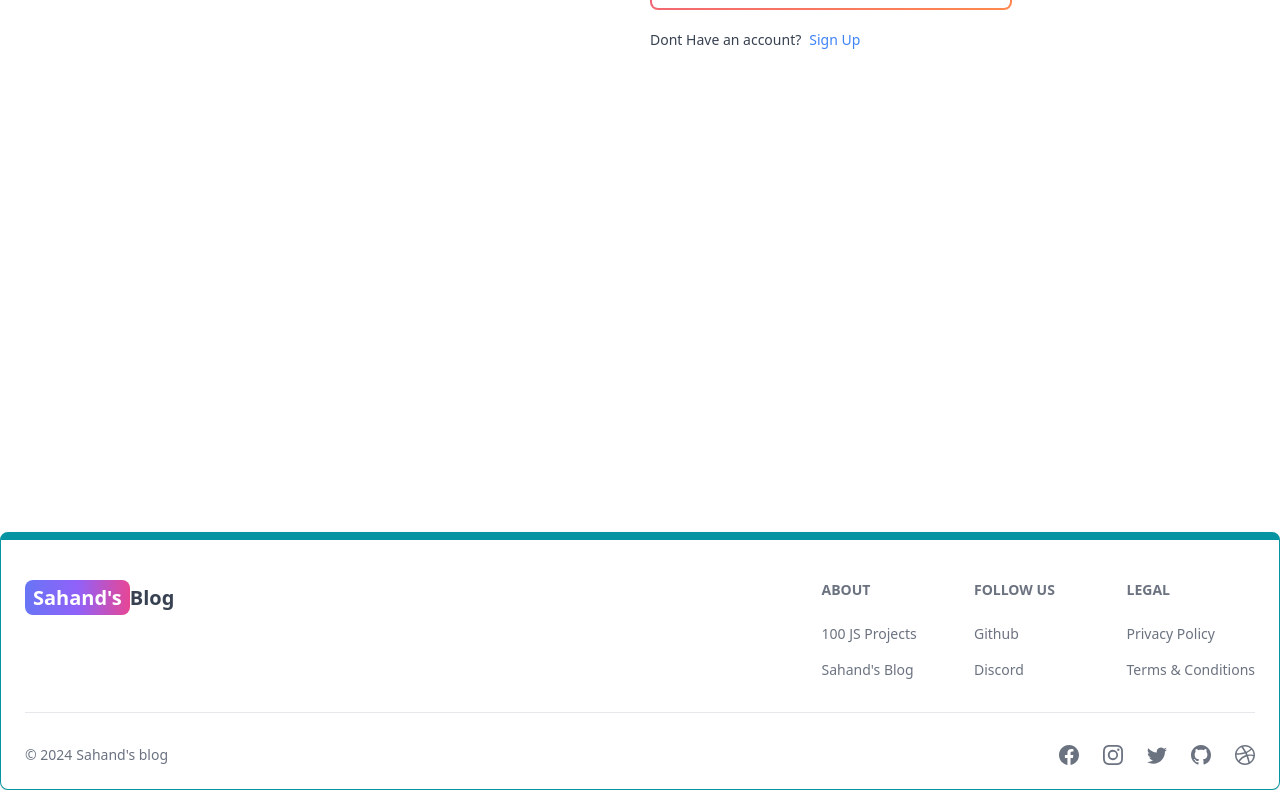
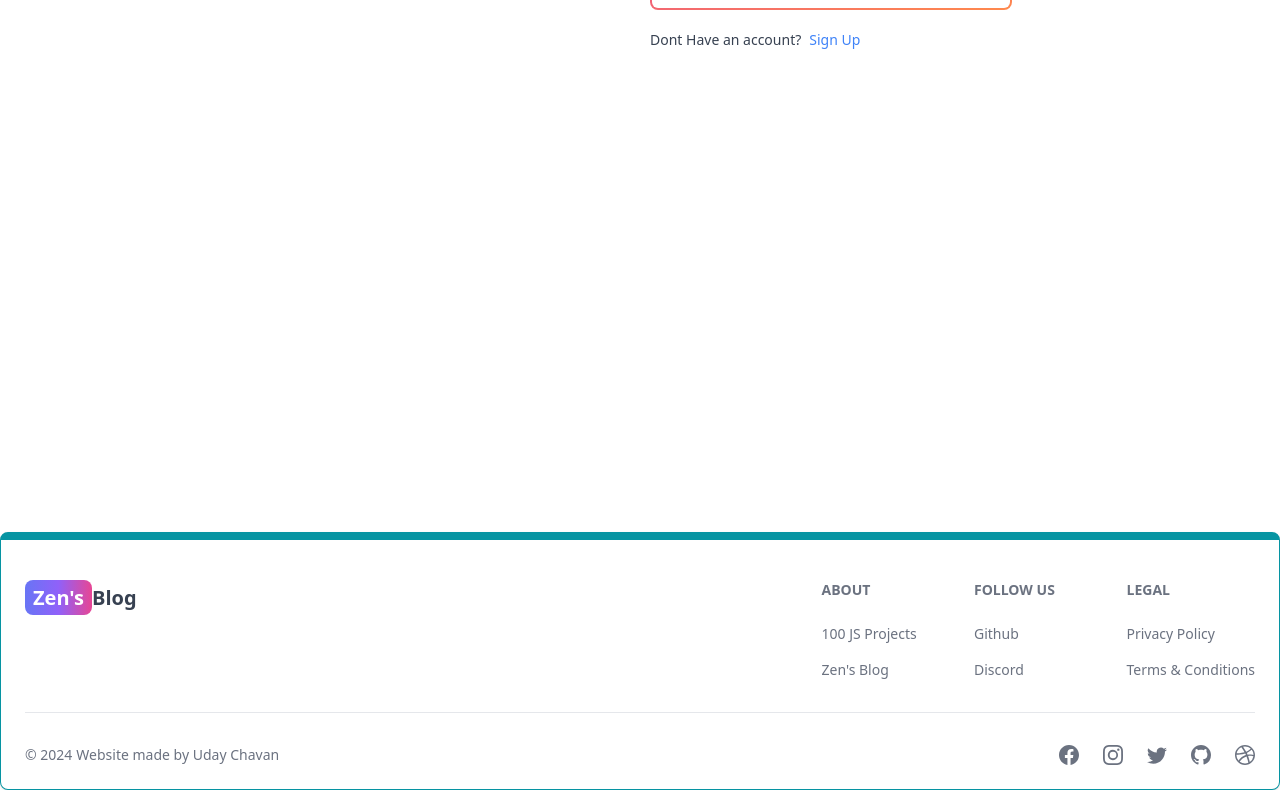
Before and after one commit to chavanuday/MernZenBLog, a React (Vite) app in the folder client/: page /sign-in in a window 1280 px wide. Shown: the part 412-1202 px from the top of the page. Built offline with nearby package versions, Linux system fonts and the light colour scheme; no server answers.

Commit message:
Minor changes

```diff
--- a/client/src/components/Footer.jsx
+++ b/client/src/components/Footer.jsx
@@ -12,7 +12,7 @@ export default function FooterCom() {
               className='self-center whitespace-nowrap text-lg sm:text-xl font-semibold dark:text-white'
             >
               <span className='px-2 py-1 bg-gradient-to-r from-indigo-500 via-purple-500 to-pink-500 rounded-lg text-white'>
-                Sahand's
+                Zen's
               </span>
               Blog
             </Link>
@@ -33,7 +33,7 @@ export default function FooterCom() {
                   target='_blank'
                   rel='noopener noreferrer'
                 >
-                  Sahand's Blog
+                  Zen's Blog
                 </Footer.Link>
               </Footer.LinkGroup>
             </div>
@@ -41,7 +41,7 @@ export default function FooterCom() {
               <Footer.Title title='Follow us' />
               <Footer.LinkGroup col>
                 <Footer.Link
-                  href='https://www.github.com/sahandghavidel'
+                  href='#'
                   target='_blank'
                   rel='noopener noreferrer'
                 >
@@ -63,14 +63,14 @@ export default function FooterCom() {
         <div className='w-full sm:flex sm:items-center sm:justify-between'>
           <Footer.Copyright
             href='#'
-            by="Sahand's blog"
+            by="Website made by Uday Chavan"
             year={new Date().getFullYear()}
           />
           <div className="flex gap-6 sm:mt-0 mt-4 sm:justify-center">
             <Footer.Icon href='#' icon={BsFacebook}/>
             <Footer.Icon href='#' icon={BsInstagram}/>
             <Footer.Icon href='#' icon={BsTwitter}/>
-            <Footer.Icon href='https://github.com/sahandghavidel' icon={BsGithub}/>
+            <Footer.Icon href='#' icon={BsGithub}/>
             <Footer.Icon href='#' icon={BsDribbble}/>
 
           </div>
--- a/client/src/pages/Home.jsx
+++ b/client/src/pages/Home.jsx
@@ -17,10 +17,10 @@ export default function Home() {
   return (
     <div>
       <div className='flex flex-col gap-6 p-28 px-3 max-w-6xl mx-auto '>
-        <h1 className='text-3xl font-bold lg:text-6xl'>Welcome to my Blog</h1>
+        <h1 className='text-3xl font-bold lg:text-6xl'>Welcome to Zen Blog Docs</h1>
         <p className='text-gray-500 text-xs sm:text-sm'>
           Here you'll find a variety of articles and tutorials on topics such as
-          web development, software engineering, and programming languages.
+          Finance, software engineering, programming languages, Socializing.
         </p>
         <Link
           to='/search'
--- a/package.json
+++ b/package.json
@@ -18,7 +18,7 @@
     "dotenv": "^16.3.1",
     "express": "^4.18.2",
     "jsonwebtoken": "^9.0.2",
-    "mongoose": "^8.0.2",
-    "nodemon": "^3.0.2"
+    "mongoose": "^8.5.1",
+    "nodemon": "^3.1.4"
   }
 }
```
Also changed, not shown: 2 other files (tests, documents, lock files or other folders).
